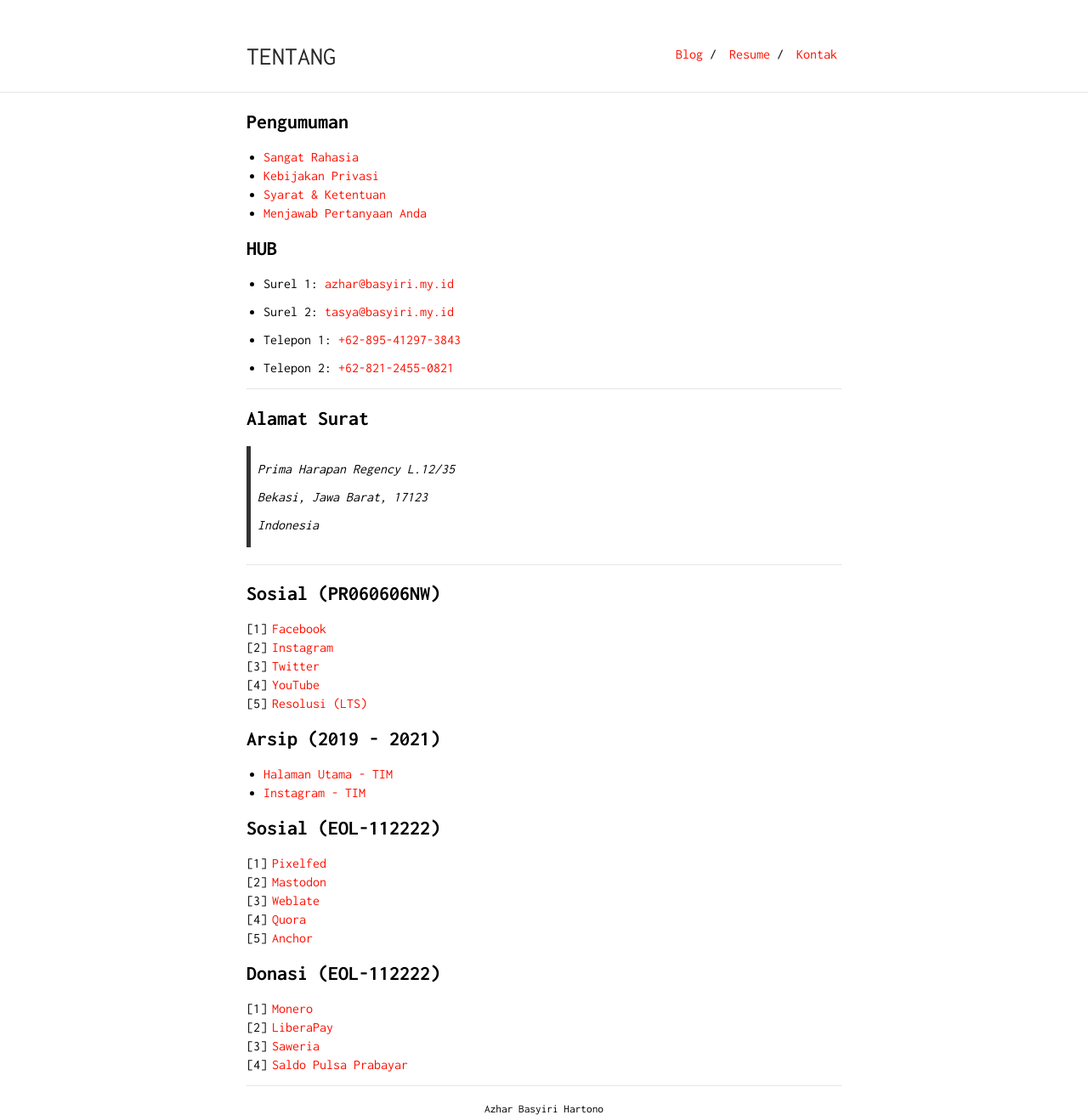
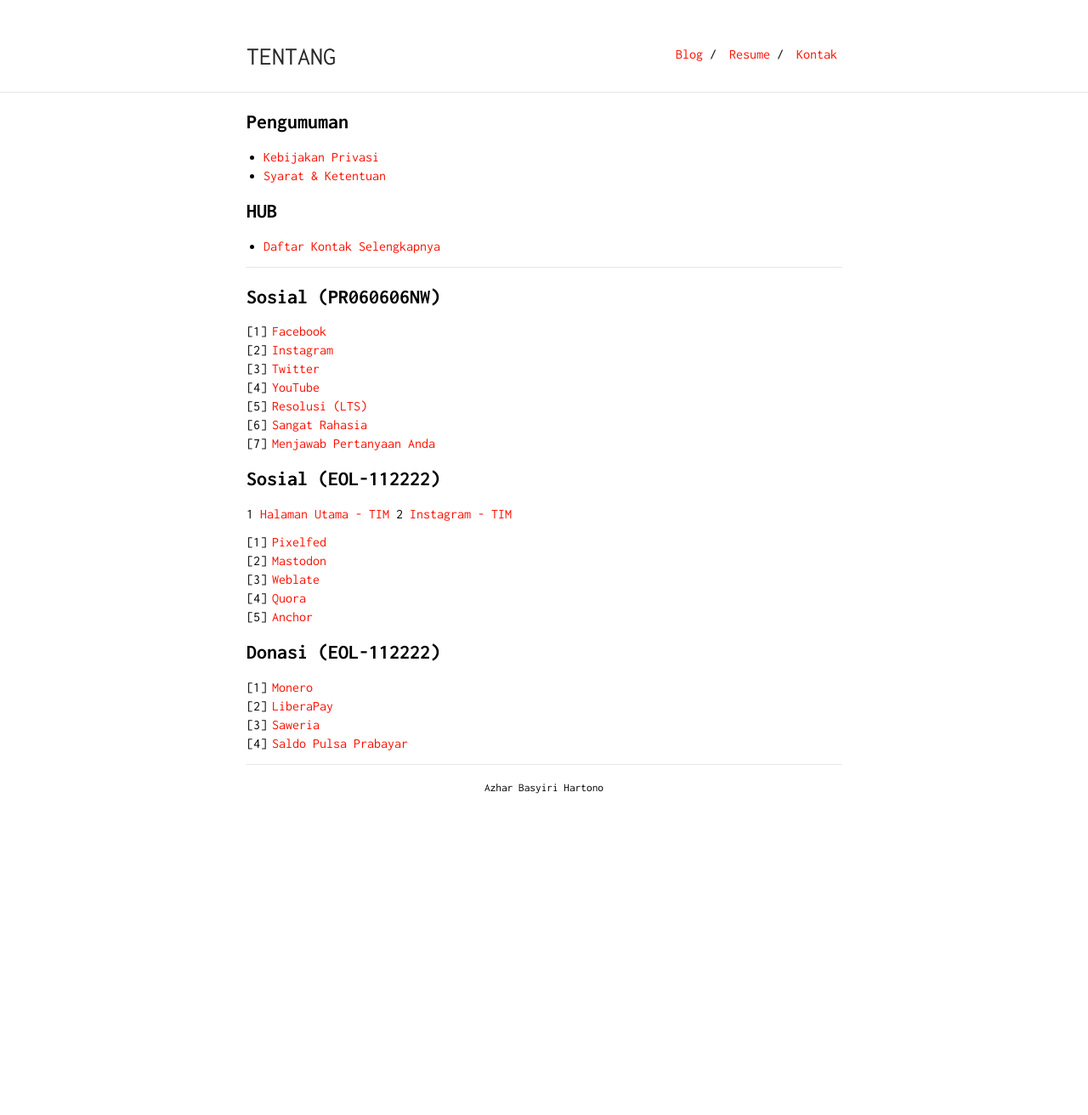
Before and after one commit to intrapegasus/id, a Jekyll site: the page built from kontak.md, in a window 1280 px wide. Shown: the whole page at 85% size. Built offline with Jekyll 4.4.1, drawn with Linux system fonts in a browser that asks for light colours; our own code applies the rules of GitHub Pages for plain Markdown files; after the commit the page ends 934 px from its top, so only the background shows below that.

Commit message:
Update kontak.md

```diff
--- a/kontak.md
+++ b/kontak.md
@@ -5,30 +5,12 @@ is_contact: true
 
 ## Pengumuman
 
-* [Sangat Rahasia](https://basyiri.my.id/S3CR3T)
 * [Kebijakan Privasi](https://azhar.basyiri.my.id/p/privasi.html)
 * [Syarat & Ketentuan](https://azhar.basyiri.my.id/p/syarat-dan-ketentuan.html)
-* [Menjawab Pertanyaan Anda](https://basyiri.my.id/id/faq)
 
 ## HUB
 
-* Surel 1: [azhar@basyiri.my.id](mailto:azhar@basyiri.my.id)
-
-* Surel 2: [tasya@basyiri.my.id](mailto:tasya@basyiri.my.id)
-
-* Telepon 1: [+62-895-41297-3843](tel:+62-895-41297-3843)
-
-* Telepon 2: [+62-821-2455-0821](tel:+62-821-2455-0821)
-
----
-
-## Alamat Surat
-
-> Prima Harapan Regency L.12/35
->
-> Bekasi, Jawa Barat, 17123
->
-> Indonesia
+* [Daftar Kontak Selengkapnya](https://mail.basyiri.my.id)
 
 ---
 
@@ -39,18 +21,17 @@ is_contact: true
 3. [Twitter](https://basyiri.my.id/twitter)
 4. [YouTube](https://basyiri.my.id/youtube)
 5. [Resolusi (LTS)](resolusi)
-
-## Arsip (2019 - 2021)
-
-* [Halaman Utama - TIM](https://basyiri.my.id/tasya)
-* [Instagram - TIM](https://instagram.com/azharbasyirihvrtono)
+6. [Sangat Rahasia](https://basyiri.my.id/S3CR3T)
+7. [Menjawab Pertanyaan Anda](https://basyiri.my.id/id/faq)
 
 ## Sosial (EOL-112222)
-1. [Pixelfed](https://pixelfed.de/intrapegasus)
-2. [Mastodon](https://masthead.social/@intrapegasus)
-3. [Weblate](https://hosted.weblate.org/user/intrapegasus)
-4. [Quora](https://id.quora.com/profile/Intrapegasus)
-5. [Anchor](https://www.listennotes.com/podcasts/zefas-podcast-zefanya-abraham-JZOiK3SMgEG)
+1  [Halaman Utama - TIM](https://basyiri.my.id/tasya)
+2  [Instagram - TIM](https://instagram.com/azharbasyirihvrtono)
+3. [Pixelfed](https://pixelfed.de/intrapegasus)
+4. [Mastodon](https://masthead.social/@intrapegasus)
+5. [Weblate](https://hosted.weblate.org/user/intrapegasus)
+6. [Quora](https://id.quora.com/profile/Intrapegasus)
+7. [Anchor](https://www.listennotes.com/podcasts/zefas-podcast-zefanya-abraham-JZOiK3SMgEG)
 
 ## Donasi (EOL-112222)
 1. [Monero](xmr.txt)
```
